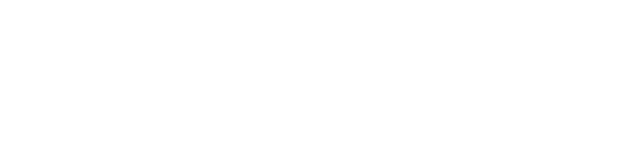
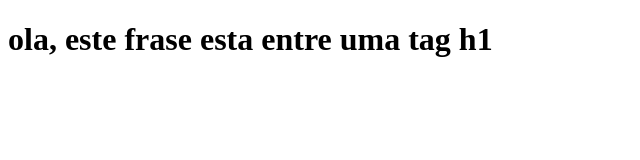
Before and after one commit to rayssarrsilva/curso-git, a plain HTML site: page index.html in a window 1280 px wide. Shown: the whole page, without its empty margins (0-640 px from the left). Drawn offline with Linux system fonts and the light colour scheme.

Commit message:
adiçao de tag h1

```diff
--- a/index.html
+++ b/index.html
@@ -6,6 +6,6 @@
     <title>Document</title>
 </head>
 <body>
-
+    <h1>ola, este frase esta entre uma tag h1</h1>
 </body>
 </html>
```
